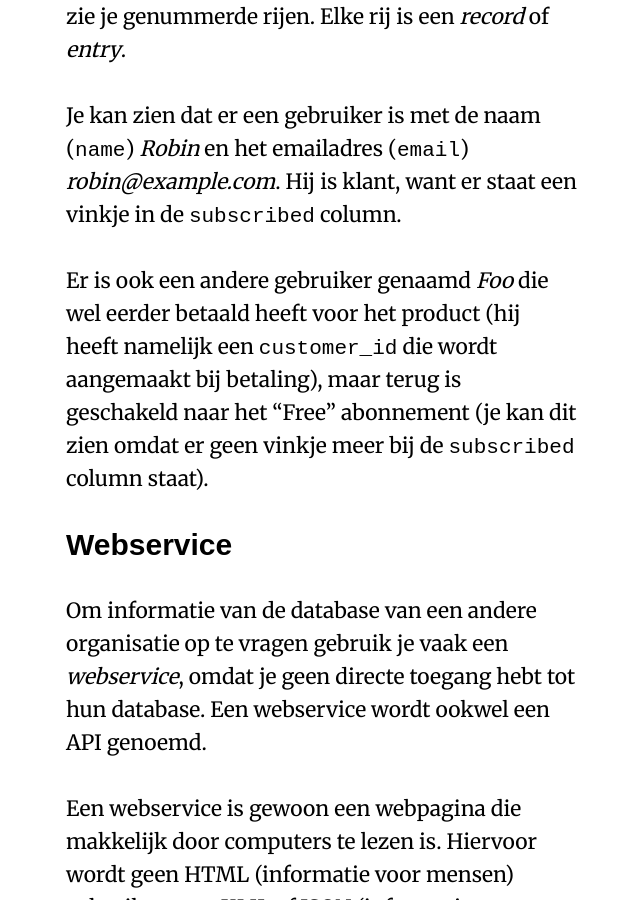
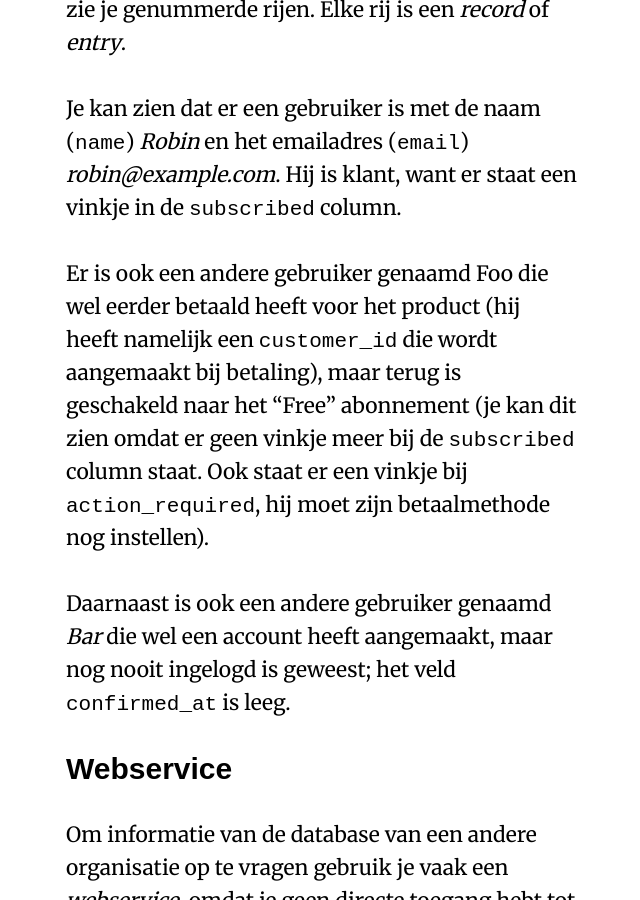
Before and after one commit to RobinBoers/school.geheimesite.nl, a Jekyll site: the page built from 4VWO/TW1/Informatica.md, in a window 1280 px wide and 900 px high, scrolled down 3637 px. Shown: the whole window, without its empty margins (318-958 px from the left). Built offline with Jekyll 4.4.1, drawn with Linux system fonts in a browser that asks for light colours; some web fonts are replaced; our own code applies the rules of GitHub Pages for plain Markdown files.

Commit message:
Update informatica example

```diff
--- a/4VWO/TW1/Informatica.md
+++ b/4VWO/TW1/Informatica.md
@@ -65,7 +65,9 @@ Er zijn verschillende _keys_ zoals `name`, `email` en `subscribed`. Je ziet ze b
 
 Je kan zien dat er een gebruiker is met de naam (`name`) _Robin_ en het emailadres (`email`) _robin@example.com_. Hij is klant, want er staat een vinkje in de `subscribed` column.
 
-Er is ook een andere gebruiker genaamd _Foo_ die wel eerder betaald heeft voor het product (hij heeft namelijk een `customer_id` die wordt aangemaakt bij betaling), maar terug is geschakeld naar het "Free" abonnement (je kan dit zien omdat er geen vinkje meer bij de `subscribed` column staat).
+Er is ook een andere gebruiker genaamd Foo die wel eerder betaald heeft voor het product (hij heeft namelijk een `customer_id` die wordt aangemaakt bij betaling), maar terug is geschakeld naar het “Free” abonnement (je kan dit zien omdat er geen vinkje meer bij de `subscribed` column staat. Ook staat er een vinkje bij `action_required`, hij moet zijn betaalmethode nog instellen).
+
+Daarnaast is ook een andere gebruiker genaamd _Bar_ die wel een account heeft aangemaakt, maar nog nooit ingelogd is geweest; het veld `confirmed_at` is leeg.
 
 
 ## Webservice
```
Also changed, not shown: 4VWO/TW1/sharefox-db.png.
